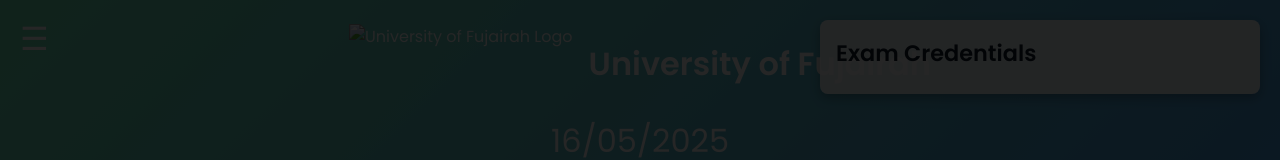
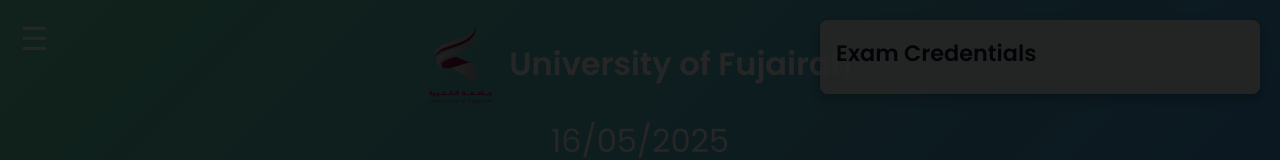
Before and after one commit to skhwaldeh/exam-timer, a plain HTML site: page index.html in a window 1280 px wide. Shown: the top 160 px of the page. Drawn offline with Linux system fonts and the light colour scheme; no server answers.

Commit message:
Update 4 index.html

```diff
--- a/index.html
+++ b/index.html
@@ -166,7 +166,7 @@
   <!-- Branding -->
   <div id="branding">
     <!-- update src if you rename the file -->
-    <img src="logo uof@3x (1).png" alt="University of Fujairah Logo">
+    <img src="logo.png" alt="University of Fujairah Logo">
     <div class="univ-name">University of Fujairah</div>
   </div>
 
```
